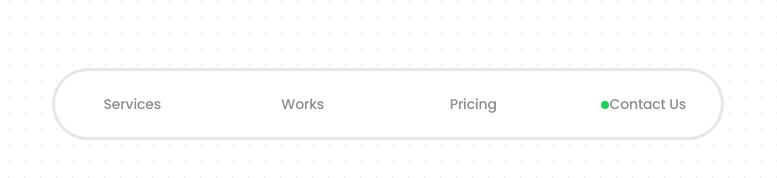
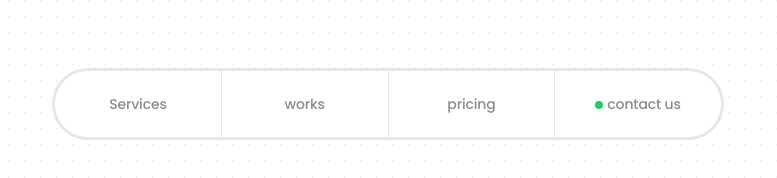
Before and after one commit to Fred-omojole/weblix5.0, a Next.js app: page / in a window 1280 px wide. Shown: the part 612-790 px from the top of the page, without its empty margins (252-1029 px from the left). Built offline with nearby package versions, Linux system fonts and the light colour scheme.

Commit message:
update: completed navbar

```diff
--- a/app/(Home)/Navbar.tsx
+++ b/app/(Home)/Navbar.tsx
@@ -1,11 +1,14 @@
-"use client";
 // import React, { useState } from "react";
+
 // import { Menu, MenuItem } from "@/app/(Home)/components/ui/navbar-menu";
 import { Menu } from "@/app/(Home)/components/ui/navbar-menu";
 import { cn } from "@/lib/utils";
-
+import Link from "next/link";
+// import URL from "url";
+// import { LinkProps } from "next/link";
 type NavContents = {
   title: string;
+  href: string;
 };
 
 export function NavbarDemo() {
@@ -20,38 +23,41 @@ function Navbar({ className }: { className?: string }) {
   // const [active, setActive] = useState<string | null>(null);
 
   const navContent: NavContents[] = [
-    { title: "services" },
-    { title: "works" },
-    { title: "pricing" },
-    { title: "contact us" },
+    { title: "services", href: "/services" },
+    { title: "works", href: "/works" },
+    { title: "pricing", href: "/pricing" },
+    { title: "contact us", href: "/contact-us" },
   ];
+  console.log("navcontents", navContent);
 
   return (
     <div
       className={cn("fixed top-10 inset-x-0 max-w-2xl mx-auto z-50", className)}
     >
       <Menu>
-        {navContent.map((content, index) => {
+        {navContent.map((item, index) => {
+          console.log("Current item:", item);
           return (
-            <div
-              key={index}
-              className=" capitalize cursor-pointer w-full  flex items-center justify-center  text-[#8b8b8b]  text-[14px] leading-[132%] tracking-[-0.14px] border-solid pt-6 pb-6 pl-8 pr-8"
+            <Link
+              href={item.href}
+              key={item.href}
+              className={`${index != 0 ? "border-l border-solid" : ""}capitalize cursor-pointer w-full   flex items-center justify-center    text-[#8b8b8b]  text-[14px] leading-[132%] tracking-[-0.14px]  pt-6 pb-6 pl-8 pr-8`}
             >
               {index === navContent.length - 1 ? (
                 <>
                   {" "}
-                  <div className="">
-                    <span className="relative inline-flex h-2 w-2  ">
+                  <div className=" ">
+                    <span className="relative inline-flex h-2 w-2 mr-1  ">
                       <span className="animate-ping absolute h-full w-full rounded-full bg-green-300" />
                       <span className="rounded-full h-2 w-2 bg-green-500" />
                     </span>
-                    {content.title}
+                    {item.title}
                   </div>
                 </>
               ) : (
-                <> {content.title}</>
+                <> {item.title}</>
               )}
-            </div>
+            </Link>
           );
         })}
       </Menu>
--- a/app/(Home)/components/ui/navbar-menu.tsx
+++ b/app/(Home)/components/ui/navbar-menu.tsx
@@ -1,7 +1,7 @@
 "use client";
 import React from "react";
 // import { motion } from "framer-motion";
-import Link from "next/link";
+
 // import Image from "next/image";
 
 // const transition = {
@@ -72,7 +72,7 @@ export const Menu = ({
       className="border-2 bg-[rgb(230,230,230,1)] rounded-full "
     >
       {" "}
-      <nav className="relative rounded-full border  bg-white flex justify-center space-x-4   ">
+      <nav className="relative rounded-full border  bg-white flex justify-center   ">
         {children}
       </nav>
     </div>
```
